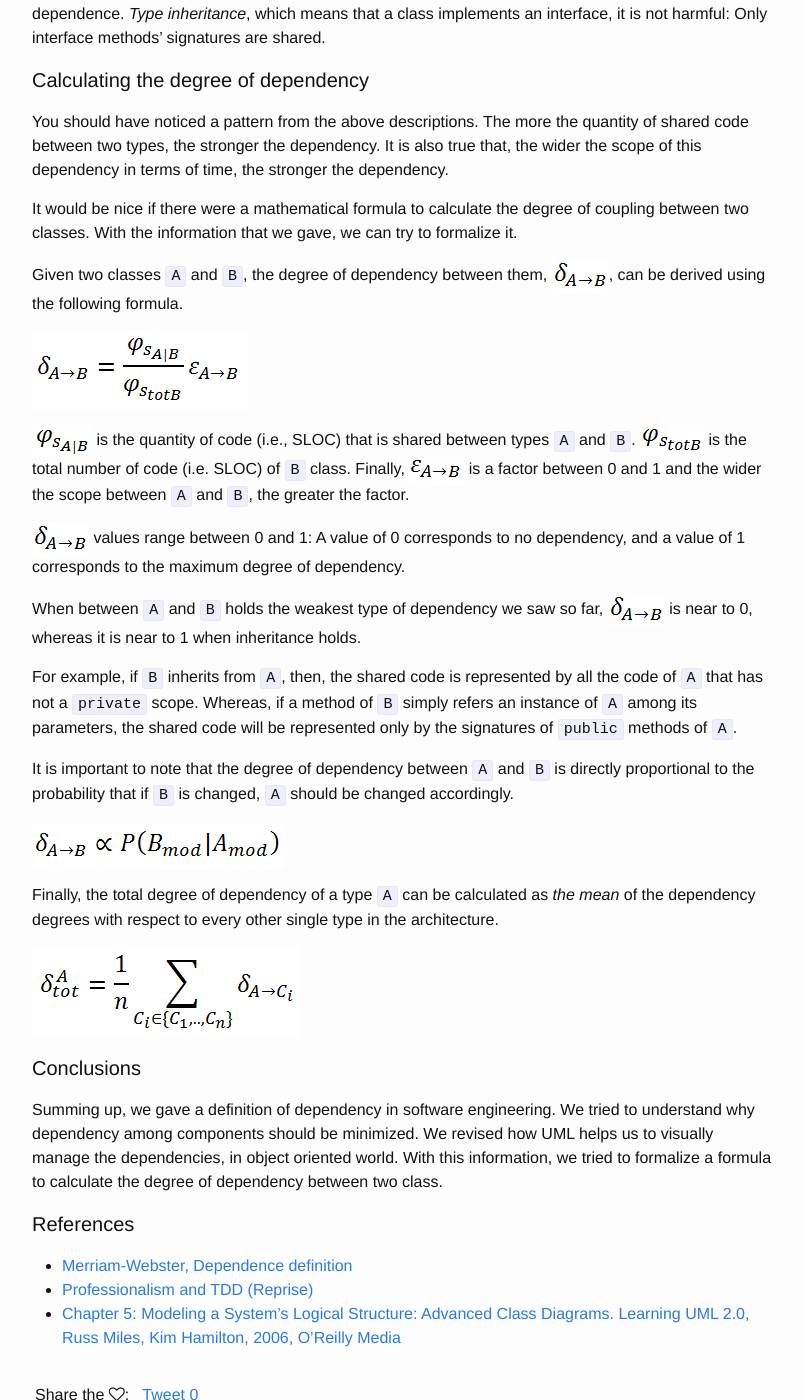
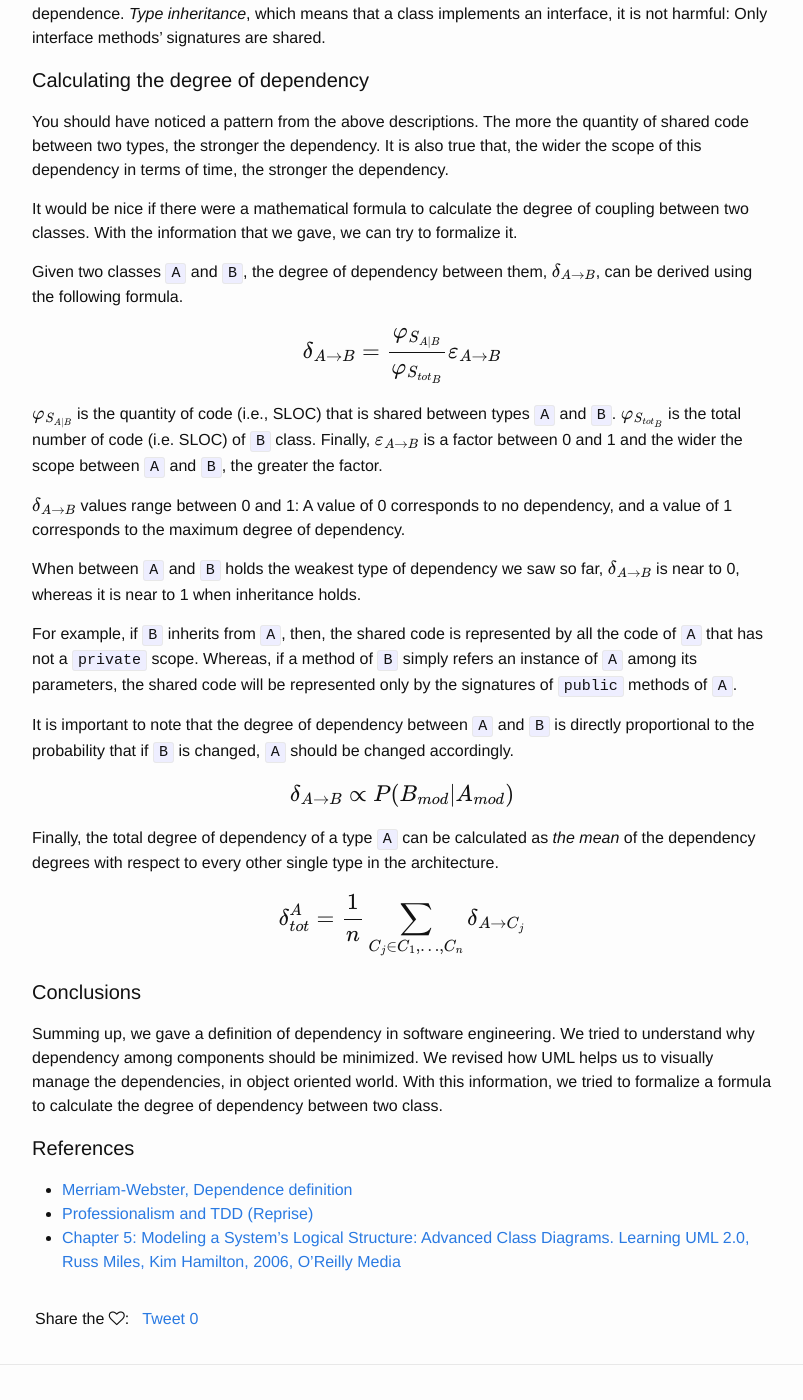
Before and after one commit to rcardin/rcardin.github.io, a Jekyll site: the page built from _posts/2017-04-10-dependency-dot.markdown, in a window 1280 px wide and 1400 px high, scrolled down 3866 px. Shown: the whole window, without its empty margins (238-1041 px from the left). Built offline with Jekyll 4.4.1, drawn with Linux system fonts in a browser that asks for light colours; formulas are drawn with MathJax 3; comment, search, counter and statistics services are not loaded.

Commit message:
Added support to mathematics formula.

```diff
--- a/_layouts/post.html
+++ b/_layouts/post.html
@@ -2,7 +2,9 @@
 layout: default
 ---
 <div class="post">
-
+  <script type="text/javascript" async
+          src="https://cdnjs.cloudflare.com/ajax/libs/mathjax/2.7.1/MathJax.js?config=TeX-AMS_SVG">
+  </script>
   <header class="post-header">
     <h1 class="post-title">{{ page.title }}</h1>
     <p class="post-meta">{{ page.date | date: "%b %-d, %Y" }}{% if page.author %} • {{ page.author }}{% endif %}{% if page.meta %} • {{ page.meta }}{% endif %}
--- a/_posts/2017-04-10-dependency-dot.markdown
+++ b/_posts/2017-04-10-dependency-dot.markdown
@@ -179,21 +180,23 @@ in terms of time, the stronger the dependency.
 It would be nice if there were a mathematical formula to calculate the degree of coupling between two classes.
 With the information that we gave, we can try to formalize it.
 
-Given two classes `A` and `B`, the degree of dependency between them, ![Dependency formula](/assets/2017-04-10/dependency.png),
+Given two classes `A` and `B`, the degree of dependency between them, \\(\delta_{A \to B}\\),
 can be derived using the following formula.
 
-![Dependency formula](/assets/2017-04-10/dependency_formula.png)
+$$
+  \large{\delta_{A \to B} = \frac{\varphi_{S_{A|B}}}{\varphi_{S_{tot_B}}}\varepsilon_{A \to B}}
+$$
 
-![Dependency formula](/assets/2017-04-10/numerator.png) is the quantity of code (i.e., SLOC) that is shared between
-types `A` and `B`. ![Dependency formula](/assets/2017-04-10/denominator.png) is the total number of code (i.e. SLOC) of
-`B` class. Finally, ![Dependency formula](/assets/2017-04-10/epsilon_factor.png) is a factor between 0 and 1 and the wider
+\\(\varphi\_{S\_{A|B}}\\) is the quantity of code (i.e., SLOC) that is shared between
+types `A` and `B`. \\(\varphi\_{S\_{tot_B}}\\) is the total number of code (i.e. SLOC) of
+`B` class. Finally, \\(\varepsilon_{A \to B}\\) is a factor between 0 and 1 and the wider
 the scope between `A` and `B`, the greater the factor.
 
-![Dependency formula](/assets/2017-04-10/dependency.png) values range between 0 and 1: A value
+\\(\delta_{A \to B}\\) values range between 0 and 1: A value
 of 0 corresponds to no dependency, and a value of 1 corresponds to the maximum degree of dependency.
 
 When between `A` and `B` holds the weakest type of dependency we saw so far,
-![Dependency formula](/assets/2017-04-10/dependency.png) is near to 0, whereas it is near to 1 when inheritance holds.
+\\(\delta_{A \to B}\\) is near to 0, whereas it is near to 1 when inheritance holds.
 
 For example, if `B` inherits from `A`, then, the shared code
 is represented by all the code of `A` that has not a `private` scope. Whereas, if a method of `B` simply refers
@@ -202,12 +205,16 @@ an instance of `A` among its parameters, the shared code will be represented onl
 It is important to note that the degree of dependency between `A` and `B` is directly
 proportional to the probability that if `B` is changed, `A` should be changed accordingly.
 
-![Dependency formula](/assets/2017-04-10/degree_proportionality.png)
+$$
+  \large{\delta_{A \to B} \propto P(B_{mod}|A_{mod})}
+$$
 
 Finally, the total degree of dependency of a type `A` can be
 calculated as *the mean* of the dependency degrees with respect to every other single type in the architecture.
 
-![Dependency formula](/assets/2017-04-10/total_dependency_degree.png)
+$$
+  \large{\delta_{tot}^{A} = \frac{1}{n} \displaystyle\sum_{C_j \in {C_1, \dots, C_n}} \delta_{A \to C_j }}
+$$
 
 #### Conclusions
 Summing up, we gave a definition of dependency in software engineering. We tried to understand why dependency
```
Also changed, not shown: other parts of _posts/2017-04-10-dependency-dot.markdown (+1 -0 lines).
